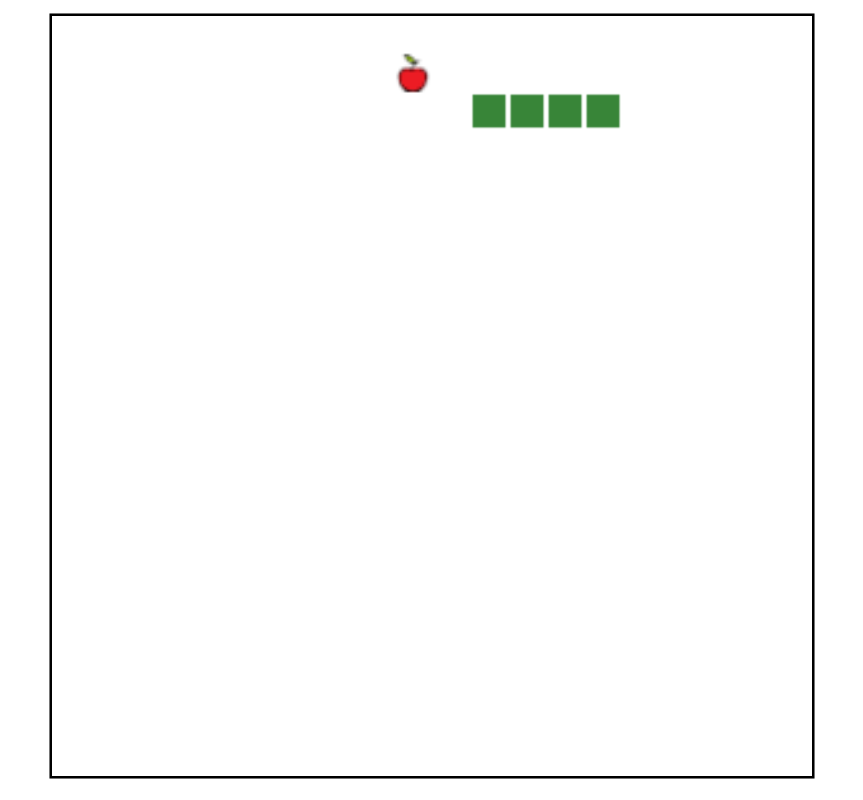
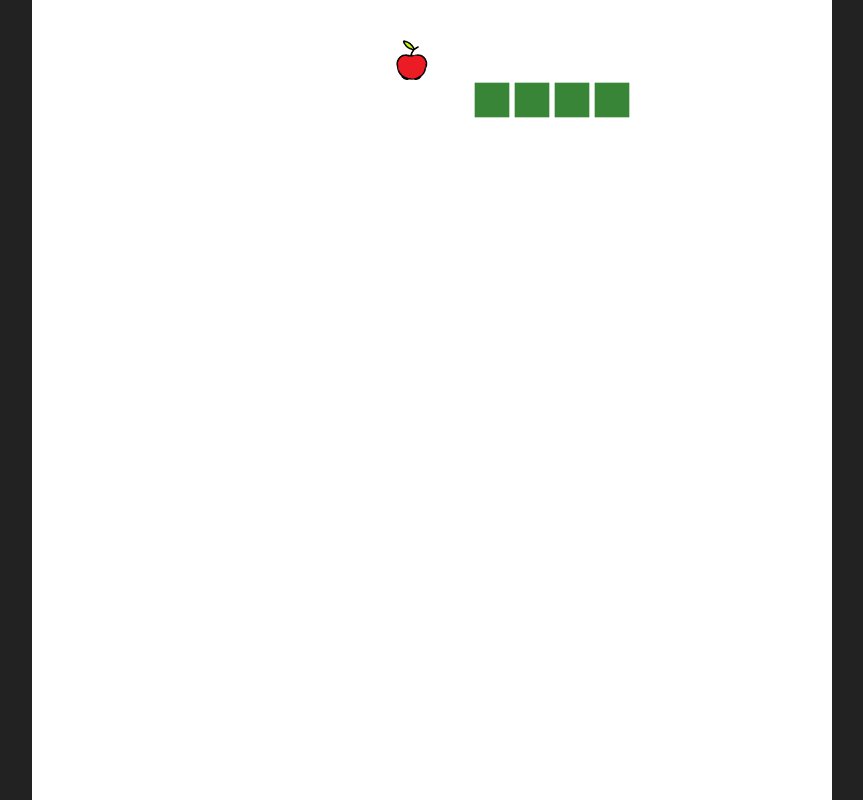
Before and after one commit to andreasnilssondev/snake, a website built with Vite: page index.html in a window 1280 px wide. Both pictures are taken after a click on the button "Play". Shown: the whole page, without its empty margins (208-1071 px from the left). Built offline with nearby package versions, Linux system fonts and the light colour scheme.

Commit message:
scale canvas correctly and add apple image

```diff
--- a/index.html
+++ b/index.html
@@ -7,9 +7,7 @@
     <link rel="stylesheet" href="./src/style.css">
   </head>
   <body>
-    <div id="canvas-container">
-      <canvas id="canvas" width="300" height="300"></canvas>
-    </div>
+    <canvas id="canvas" width="300" height="300"></canvas>
     <button type="button" id="play-button">Play</button>
     <script type="module" src="/src/main.ts"></script>
   </body>
--- a/src/core/canvas.ts
+++ b/src/core/canvas.ts
@@ -2,28 +2,25 @@ import { game } from './game';
 
 export const canvas = document.querySelector<HTMLCanvasElement>('#canvas')!;
 
-const canvasContainer = document.getElementById('canvas-container')!;
+export function clearCanvas() {
+  const { context, canvasSize } = game;
+  context.clearRect(0, 0, canvasSize, canvasSize);
+}
 
-export function clearCanvas() {
-  const { context } = game;
-  context.clearRect(0, 0, canvas.width, canvas.height);
+function resizeCanvas() {
+  const maxWidth = window.innerWidth;
+  const maxHeight = window.innerHeight;
+  const size = Math.min(maxWidth, maxHeight);
+  const scale = size / game.canvasSize;
+  canvas.width = size;
+  canvas.height = size;
+
+  canvas.setAttribute('data-scale', scale.toString());
+  canvas.getContext('2d')!.setTransform(1, 0, 0, 1, 0, 0);
+  canvas.getContext('2d')!.scale(scale, scale); // game.context doesn't exist yet
 }
 
 export function watchCanvasSize() {
-  const originalSize = canvas.width;
-
-  function resizeCanvas() {
-    const maxWidth = window.innerWidth - 20;
-    const maxHeight = window.innerHeight - 40;
-    const size = Math.min(maxWidth, maxHeight);
-    canvasContainer.style.width = `${size}px`;
-    canvasContainer.style.height = `${size}px`;
-    const scale = size / originalSize;
-    canvas.style.transform = `scale(${scale})`;
-    canvas.setAttribute('data-scale', scale.toString());
-  }
-
   window.addEventListener('resize', resizeCanvas);
-
   resizeCanvas();
 }
--- a/src/core/game.ts
+++ b/src/core/game.ts
@@ -13,6 +13,7 @@ export const game: Game = {
   canvas,
   context: canvas.getContext('2d')!,
   gameOver: false,
+  canvasSize: 300,
   objects: {
     apple,
     snake,
--- a/src/objects/apple.ts
+++ b/src/objects/apple.ts
@@ -3,10 +3,10 @@ import { Apple } from '../types';
 import appleImage from '../images/apple.png';
 
 export function getRandomPosition() {
-  const { canvas } = game;
-  const size = canvas.width / 20;
-  const x = Math.floor(Math.random() * (canvas.width / size)) * size;
-  const y = Math.floor(Math.random() * (canvas.height / size)) * size;
+  const { canvasSize } = game;
+  const size = canvasSize / 20;
+  const x = Math.floor(Math.random() * (canvasSize / size)) * size;
+  const y = Math.floor(Math.random() * (canvasSize / size)) * size;
   return { x, y };
 }
 
@@ -16,8 +16,8 @@ function isBeingEatenBySnake() {
 }
 
 export function init() {
-  const { canvas } = game;
-  const size = canvas.width / 20;
+  const { canvasSize } = game;
+  const size = canvasSize / 20;
   const { x, y } = getRandomPosition();
   Object.assign(game.objects.apple, { x, y, size });
 
--- a/src/objects/controls.ts
+++ b/src/objects/controls.ts
@@ -125,9 +125,8 @@ export function render() {
   const { controls } = objects;
 
   if (controls.touchStartPosition !== null) {
-    const scale = Number(canvas.getAttribute('data-scale'));
-    const circleX = (controls.touchStartPosition.x - canvas.clientLeft) / scale;
-    const circleY = (controls.touchStartPosition.y - canvas.clientTop) / scale;
+    const circleX = controls.touchStartPosition.x - canvas.clientLeft;
+    const circleY = controls.touchStartPosition.y - canvas.clientTop;
     context.beginPath();
     context.fillStyle = 'rgba(50, 50, 150, 0.4)';
     context.arc(circleX, circleY, 50, 0, 2 * Math.PI);
--- a/src/objects/menu.ts
+++ b/src/objects/menu.ts
@@ -22,12 +22,12 @@ export function init() {
 }
 
 export function renderGameOver() {
-  const { context, canvas } = game;
-  const fontsize = canvas.width / 12;
+  const { context, canvasSize } = game;
+  const fontsize = canvasSize / 12;
   context.font = `${fontsize}px Arial`;
   context.textAlign = 'center';
   context.fillStyle = '#888';
-  context.fillText('Game over', canvas.width / 2, canvas.height / 3);
+  context.fillText('Game over', canvasSize / 2, canvasSize / 3);
 }
 
 export function update() {
--- a/src/objects/snake.ts
+++ b/src/objects/snake.ts
@@ -3,9 +3,9 @@ import { game, setGameOver } from '../core/game';
 import { Snake } from '../types';
 
 export function init() {
-  const { canvas } = game;
+  const { canvasSize } = game;
   const speed = 200; // How many ms to move one square
-  const size = canvas.width / 20;
+  const size = canvasSize / 20;
   const x = size * 2;
   const y = size * 2;
 
@@ -44,14 +44,14 @@ function isEatingApple() {
 }
 
 function isWallCollision() {
-  const { objects, canvas } = game;
+  const { objects, canvasSize } = game;
   const { snake } = objects;
 
   return (
     snake.x < 0 ||
-    snake.x > canvas.width - snake.size ||
+    snake.x > canvasSize - snake.size ||
     snake.y < 0 ||
-    snake.y > canvas.height - snake.size
+    snake.y > canvasSize - snake.size
   );
 }
 
--- a/src/style.css
+++ b/src/style.css
@@ -6,18 +6,14 @@
 
 body {
   height: 100vh;
-  padding: 1rem;
-}
-
-#canvas-container {
-  display: block;
-  margin: auto;
+  background-color: #222222;
 }
 
 #canvas {
-  background-color: transparent;
-  outline: 1px solid #000000;
-  transform-origin: 0 0;
+  display: block;
+  margin: auto;
+  transform-origin: top center;
+  background-color: #FFFFFF;
 }
 
 #play-button {
--- a/src/types.ts
+++ b/src/types.ts
@@ -49,6 +49,7 @@ export interface Game {
   canvas: HTMLCanvasElement;
   context: CanvasRenderingContext2D;
   gameOver: boolean;
+  canvasSize: number;
   objects: {
     snake: Snake;
     apple: Apple;
```
